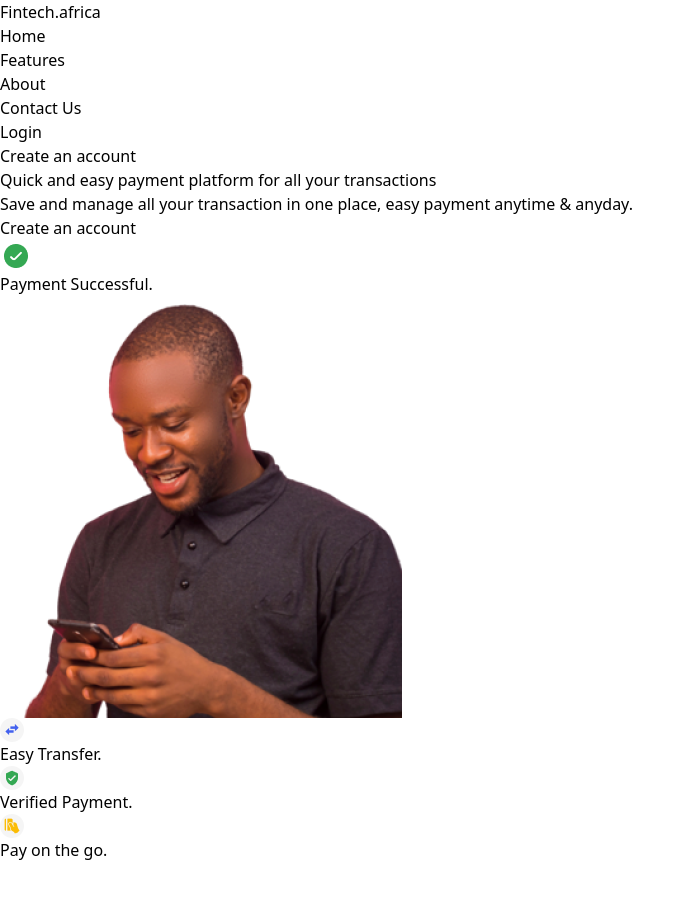
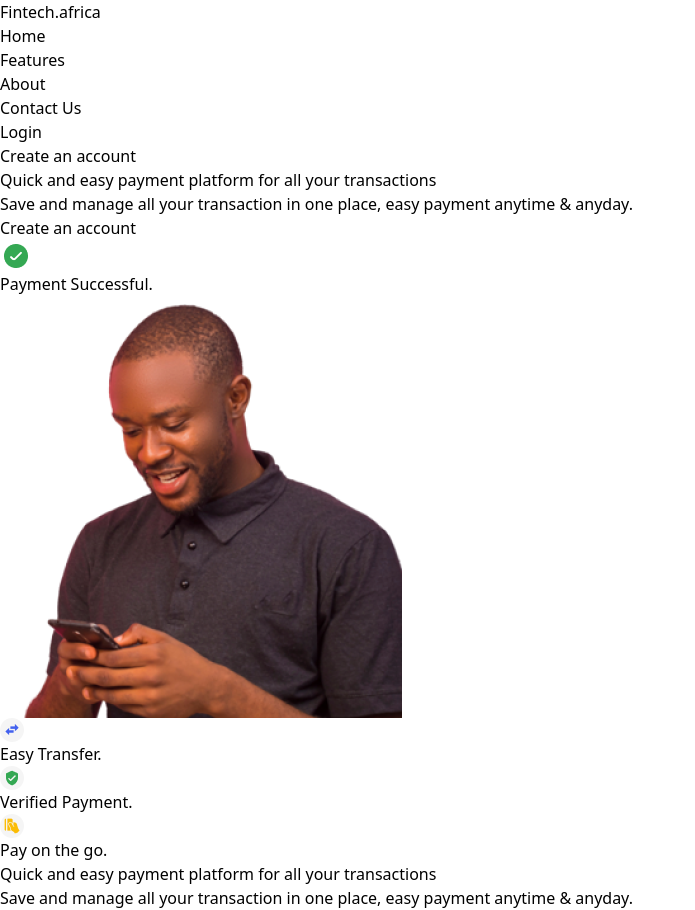
Before and after one commit to Danny4life/TDD-BANK-UI, a React app: page / in a window 1280 px wide. Shown: the whole page, without its empty margins (0-695 px from the left). Before the commit the page ends 862 px from the top, so only its background shows below. Built offline with nearby package versions, Linux system fonts and the light colour scheme; the HTML template or start-up script is replaced by a standard one.

Commit message:
add section two component to homepage

```diff
--- a/src/pages/HomePage.jsx
+++ b/src/pages/HomePage.jsx
@@ -1,6 +1,7 @@
 import React from 'react'
 import Navbar from '../components/Navbar'
 import SectionOne from '../components/SectionOne'
+import SectionTwo from '../components/SectionTwo'
 
 const HomePage = () => {
   return (
@@ -11,6 +12,9 @@ const HomePage = () => {
         <section>
             <SectionOne />
         </section>
+        <section>
+            <SectionTwo />
+        </section>
 
 
 
```
